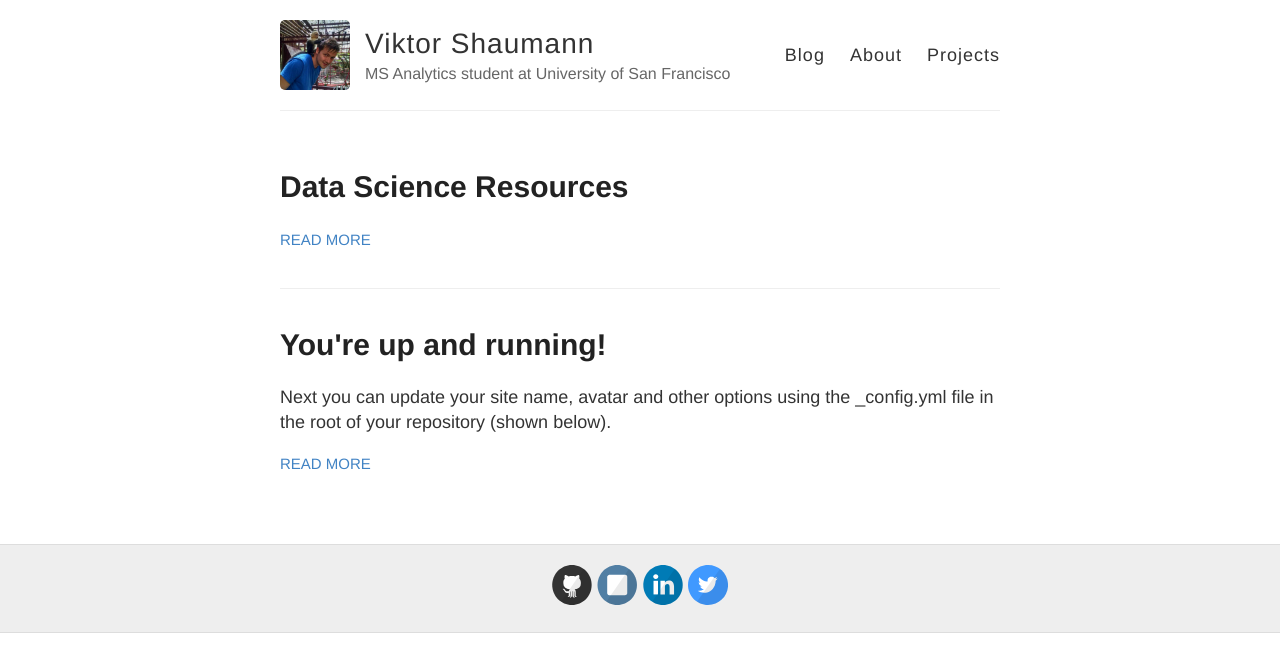
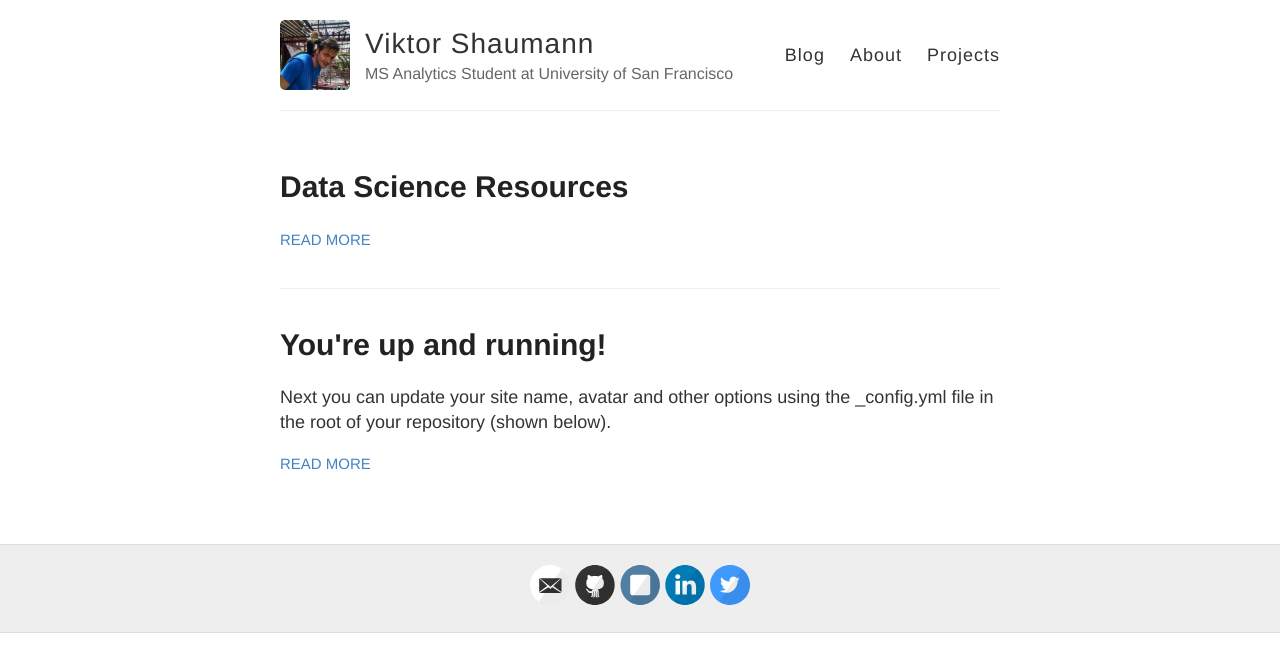
Before and after one commit to vshaumann/vshaumann.github.io, a Jekyll site: the page built from index.html, in a window 1280 px wide. Shown: the top 672 px of the page. Built offline with Jekyll 4.4.1, drawn with Linux system fonts in a browser that asks for light colours; Markdown is read by kramdown in place of the engine named in the settings; part of the change alters nothing that is shown.

```diff
--- a/_config.yml
+++ b/_config.yml
@@ -6,7 +6,7 @@
 name: Viktor Shaumann
 
 # Short bio or description (displayed in the header)
-description: MS Analytics student at University of San Francisco
+description: MS Analytics Student at University of San Francisco
 
 # URL of your avatar or profile pic (you could use your GitHub profile pic)
 avatar: https://raw.githubusercontent.com/vshaumann/vshaumann.github.io/master/images/5308899.jpeg
@@ -18,10 +18,10 @@ avatar: https://raw.githubusercontent.com/vshaumann/vshaumann.github.io/master/i
 # Includes an icon in the footer for each username you enter
 footer-links:
   dribbble:
-  email:
+  email: viktor.shaumann@gmail.com
   facebook:
   flickr:
-  github: verkter
+  github: vshaumann
   instagram: verkter
   linkedin: viktorshaumann
   pinterest:
```
